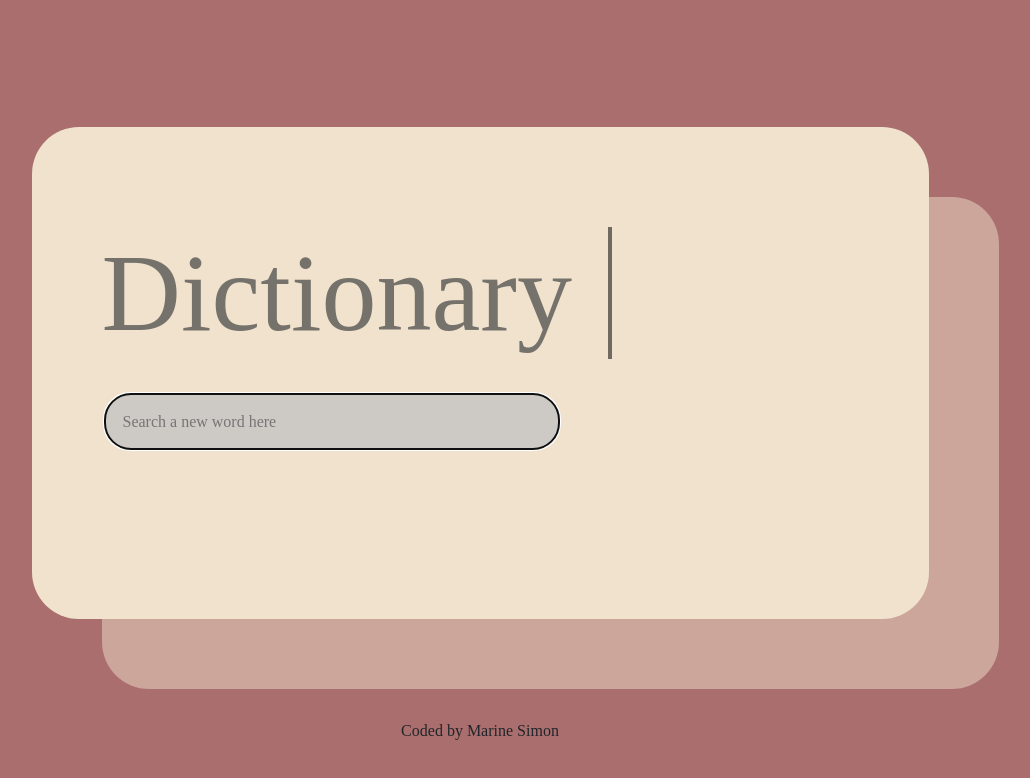
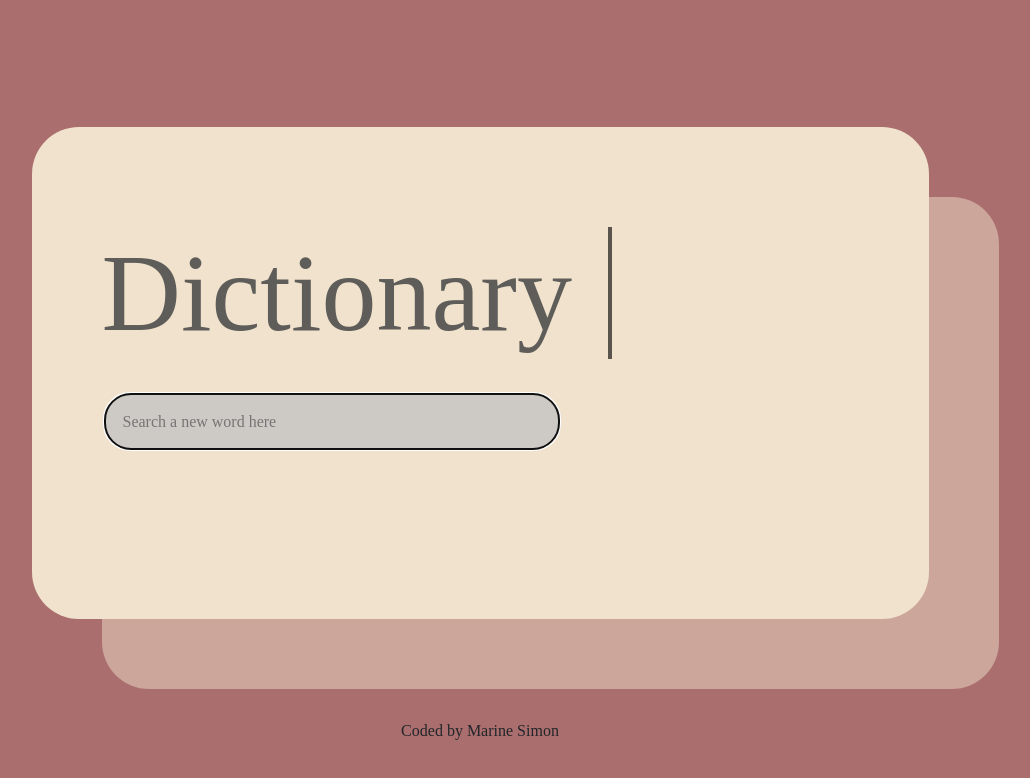
Before and after one commit to Marines17/Dictionary-React, a React (Create React App) app: page / in a window 1280 px wide. Shown: the top 778 px of the page, without its empty margins (160-1190 px from the left). Built offline with nearby package versions, Linux system fonts and the light colour scheme.

Commit message:
Updated opacity h1

```diff
--- a/src/Dictionary.css
+++ b/src/Dictionary.css
@@ -11,7 +11,7 @@
 
 h1 {
   font-size: 110px;
-  opacity: 59%;
+  opacity: 70%;
   padding-left: 70px;
   border-right: solid 4px #000000;
   white-space: nowrap;
```
Also changed, not shown: src/image 1.png (added).
